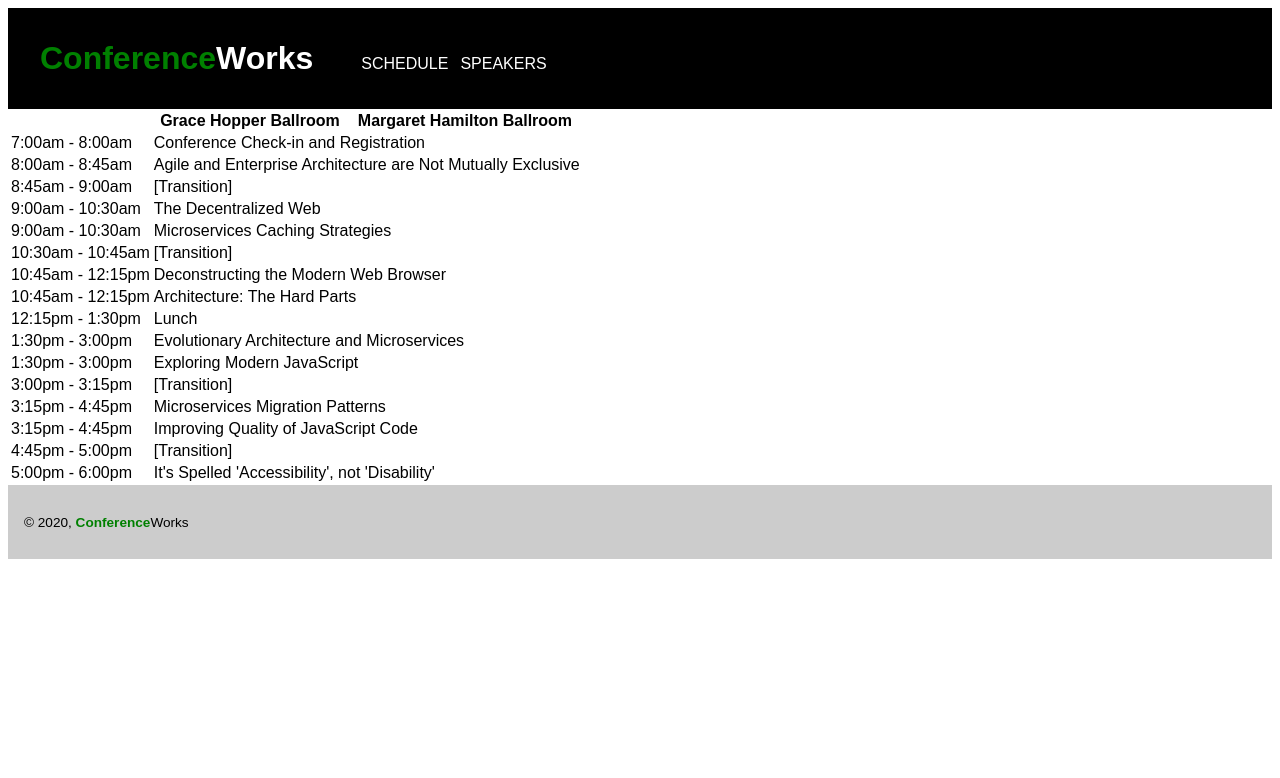
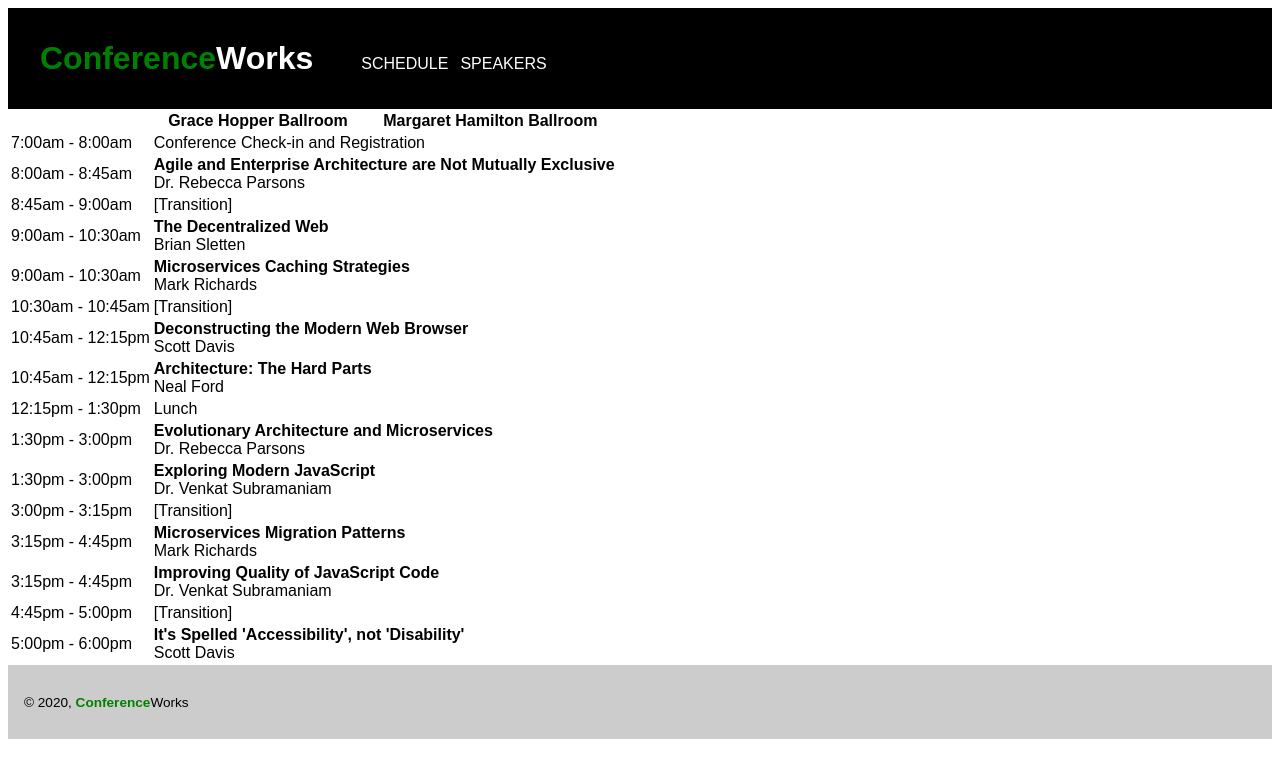
Before and after one commit to SeanLuckett/conference_works_react, a React (Create React App) app: page /schedule in a window 1280 px wide. Shown: the top 778 px of the page. Built offline with nearby package versions, Linux system fonts and the light colour scheme.

Commit message:
WIP: Finished routing; working to finish Schedule component

```diff
--- a/src/components/Schedule/Schedule.js
+++ b/src/components/Schedule/Schedule.js
@@ -10,12 +10,25 @@ export default class Schedule extends React.Component {
 
   buildRows() {
     return this.state.sessions.map((session, index) => {
+      if (session.speaker !== null) {
+        return (
+          <tr key={index}>
+            <td>{session.times[0]} - {session.times[1]}</td>
+            <td colSpan={2}>
+              <strong>{session.talk}</strong>
+              <br />
+              {session.speaker}
+            </td>
+          </tr>
+        );
+      } else {
         return (
           <tr key={index}>
             <td>{session.times[0]} - {session.times[1]}</td>
             <td colSpan={2}>{session.talk}</td>
           </tr>
         );
+      }
     })
   }
   render() {
```
Also changed, not shown: 1 other file (tests, documents, lock files or other folders). Lines whose indentation alone changed are shown as unchanged.
